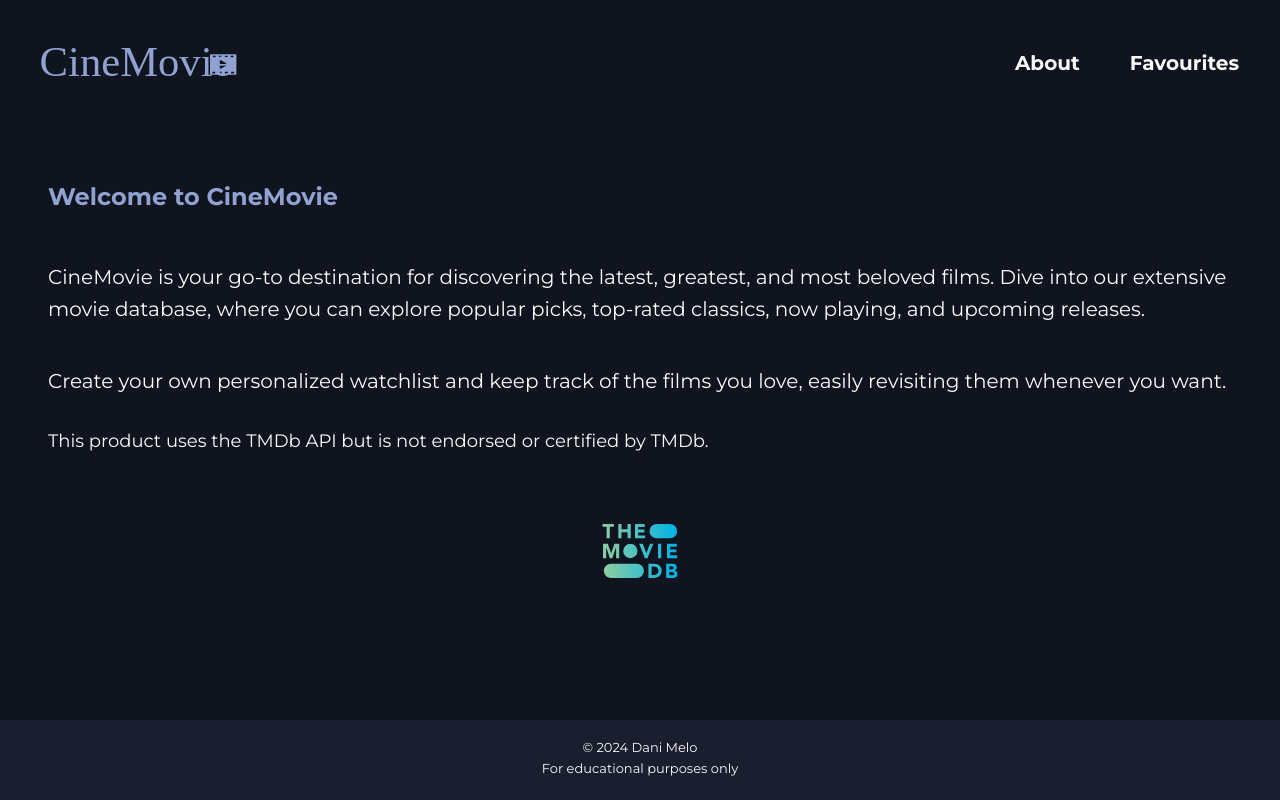
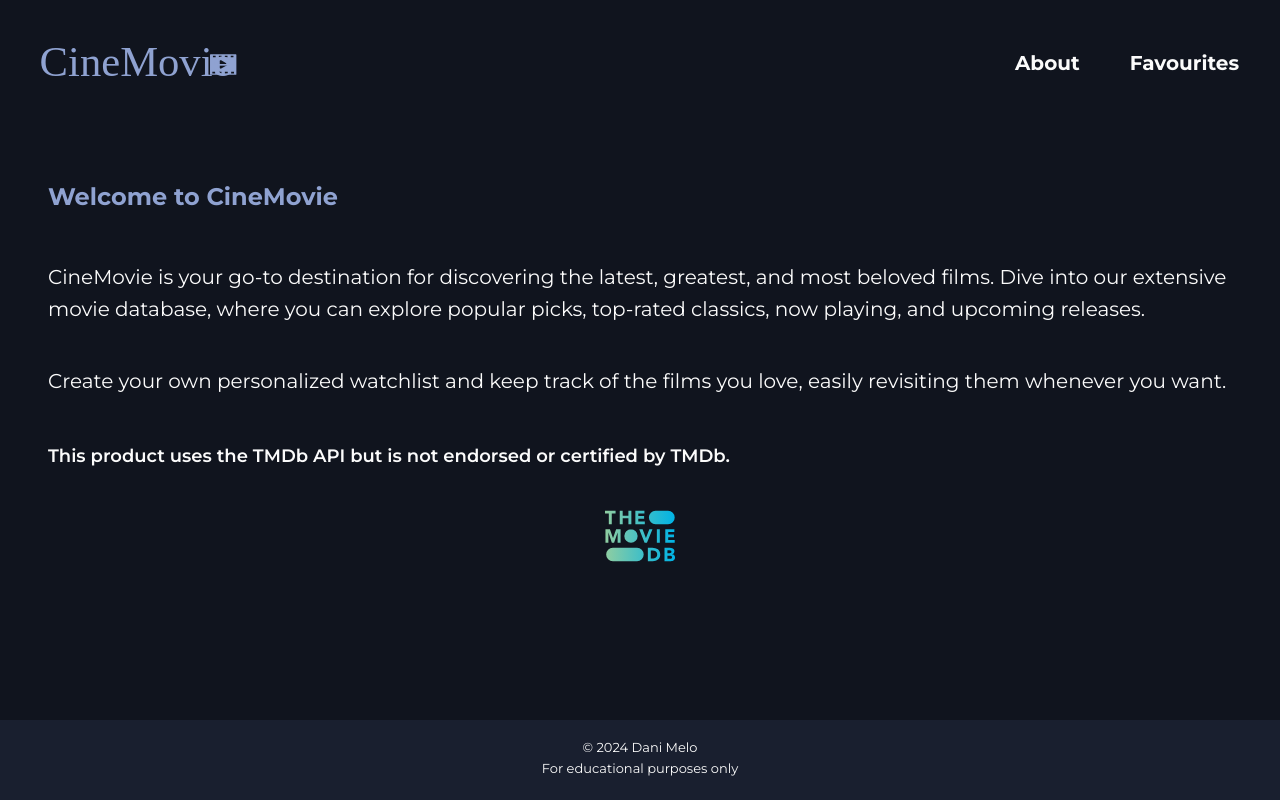
Before and after one commit to danielacmelo/movie-app, a React (Vite) app: page /about in a window 1280 px wide. Built offline with nearby package versions, Linux system fonts and the light colour scheme.

Commit message:
update few details styles & added htaccess file

```diff
--- a/src/components/MovieCard.jsx
+++ b/src/components/MovieCard.jsx
@@ -26,7 +26,7 @@ const MovieCard = ({ movieDetails, isFavourite }) => {
             <p className="movie-card-date">Release Date: {movieDetails.release_date}</p>
         </div>
         <div>
-            <p className="movie-card-rating" >Rating: {movieDetails.vote_average * 10}%</p>
+            <p className="movie-card-rating" >Rating: {Math.round(movieDetails.vote_average * 10)}%</p>
         </div>
         {/* <div>
             <p className='movie-card-overview' >{movieDetails.overview}</p>
--- a/src/components/MovieDetails.jsx
+++ b/src/components/MovieDetails.jsx
@@ -26,7 +26,7 @@ const MovieDetails = ({ movieDetails, isFavourite }) => {
                     <img className="movie-detail-poster" src={`https://image.tmdb.org/t/p/w500${movieDetails.poster_path}`} alt={movieDetails.title} />
                 </div>
                 <div className="movie-detail-rating" >
-                    <p className="movie-detail-rating">Rating: {movieDetails.vote_average * 10}%</p>
+                    <p className="movie-detail-rating">Rating: {Math.round(movieDetails.vote_average * 10)}%</p>
                 </div>
                 <div className="movie-detail-overview">
                     <h3>Overview</h3>
--- a/src/styles/scss/_about.scss
+++ b/src/styles/scss/_about.scss
@@ -13,16 +13,16 @@
         }
 
         .tmdbLogo {
-            width: 4.75rem;
+            width: 4.375rem;
             height: 3.375rem;
             display: block;
             justify-content: center;
-            margin: 3.125rem auto auto;
+            margin: 10px auto auto;
         }
 
         .tmdb {
-            margin-top: 10px;
-            font-weight: normal;
+            margin-top: 1.5625rem;
+            font-weight: 600;
             font-size: .9375rem;
         }
 
@@ -39,6 +39,10 @@
             .tmdb {
                 font-size: 1.125rem;
             }
+
+            .tmdbLogo {
+                margin: 1.25rem auto auto;
+            }
         }
 
     }
--- a/src/styles/scss/_movieCard.scss
+++ b/src/styles/scss/_movieCard.scss
@@ -18,6 +18,8 @@
         padding: .375rem .75rem;
         margin-bottom: .625rem;
         text-decoration: none;
+        cursor: pointer;
+
     }
 
     button:hover {
--- a/src/styles/scss/_options.scss
+++ b/src/styles/scss/_options.scss
@@ -24,6 +24,7 @@
         font-size: .9375rem;
         padding: 0;
         margin:15px 0px;
+        cursor: pointer;
     }
 
     button:hover {
--- a/src/styles/scss/_reset.scss
+++ b/src/styles/scss/_reset.scss
@@ -37,4 +37,5 @@ li {
 
 a {
     color: $lightBlue;
+    cursor: pointer;
 }
```
